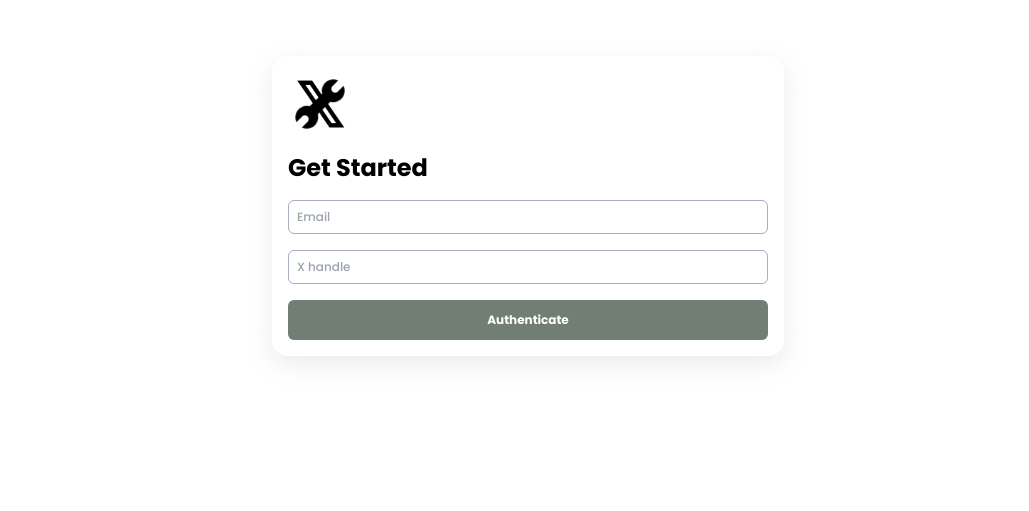
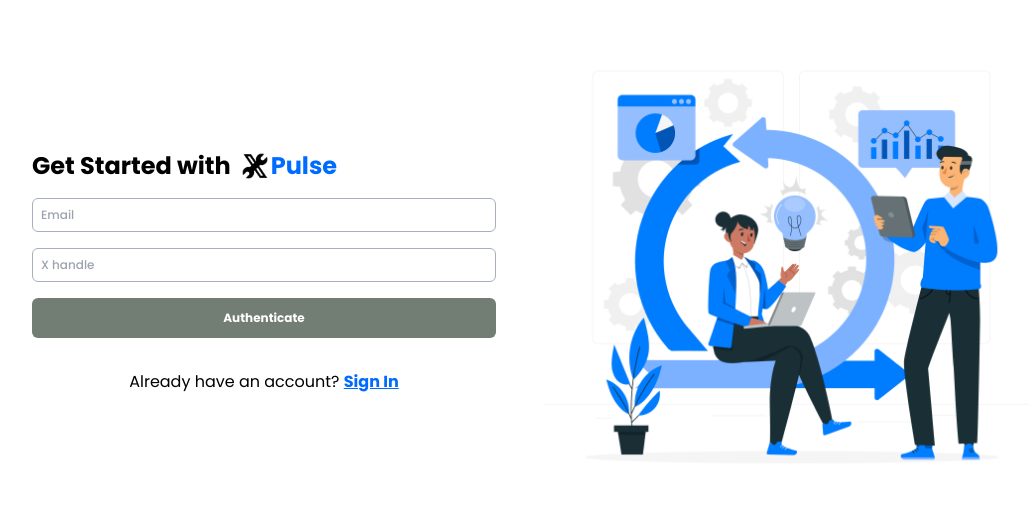
Before and after one commit to Hardy101/xpulse, a Django app: page /accounts/register in a window 1280 px wide. Shown: the part 65-576 px from the top of the page, without its empty margins (112-1141 px from the left). Run offline with Django 5.2, Linux system fonts and the light colour scheme; some libraries are stand-ins or nearby versions.

Commit message:
redesign register.html

```diff
--- a/accounts/templates/pages/register.html
+++ b/accounts/templates/pages/register.html
@@ -1,17 +1,22 @@
 {% extends 'pages/base.html' %} {% load static %} {% block title %} Schedule
 {%endblock %} {% block section %}
 <section>
-  <div class="py-10 px-8 md:px-32">
-    <div class="posts-body mt-4">
+  <div class="px-8 md:px-32">
+    <div class="grid grid-cols-2 gap-8 auth-body mt-4">
       <form
         action="{% url 'register' %}"
         method="post"
-        class="md:w-1/2 rounded-2xl bs-1 p-4 mx-auto poppins-bold"
+        class="px-4 poppins-bold my-auto"
       >
         {% csrf_token %}
-        <div class="analytics-header grid mb-4">
-          <img src="{% static 'icons/logo.png' %}" class="w-16" alt="logo" />
-          <h1 class="text-2xl col-span-2 mt-4">Get Started</h1>
+        <div class="analytics-header mb-4">
+          <h1 class="mt-4 flex gap-2 text-2xl">
+            <span>Get Started with</span>
+            <p class="flex">
+              <img src="{% static 'icons/logo.png' %}" class="w-8" alt="logo" />
+              <span class="text-blue-1">Pulse</span>
+            </p>
+          </h1>
         </div>
         <div class="form-control poppins-medium mb-4">{{form.email}}</div>
         <div class="form-control poppins-medium text-xs mb-4">
@@ -33,7 +38,7 @@
           </ul>
           {% endif %}
         </div>
-        <div class="form-control">
+        <div class="form-control mb-8">
           <button
             disabled="true"
             id="submitbtn"
@@ -43,7 +48,16 @@
             <span class="">Authenticate</span>
           </button>
         </div>
+        <div class="form-control poppins-regular text-center">
+          <p>
+            Already have an account?
+            <a href="#" class="text-blue-1 poppins-bold underline">Sign In</a>
+          </p>
+        </div>
       </form>
+      <div>
+        <img src="{% static 'icons/manage.jpg' %}" alt="" />
+      </div>
     </div>
   </div>
 </section>
```
Also changed, not shown: static/icons/manage.jpg (added).
